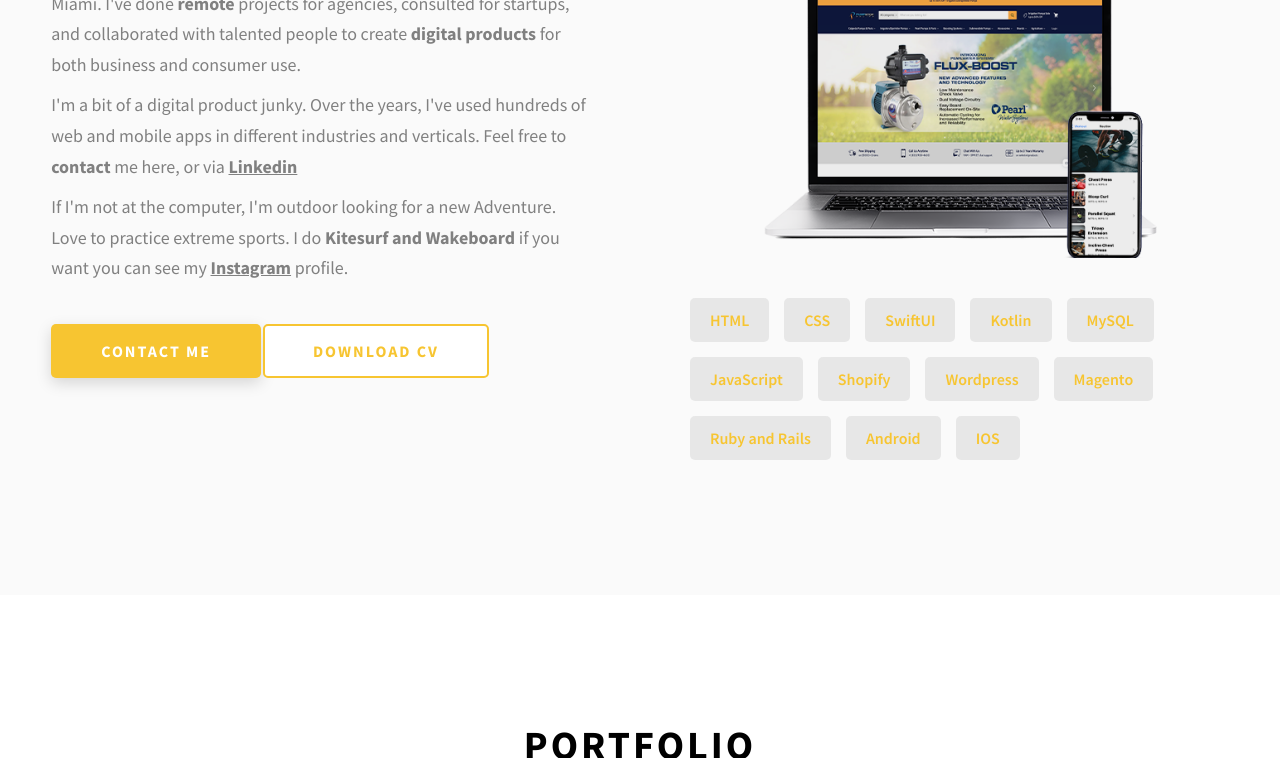
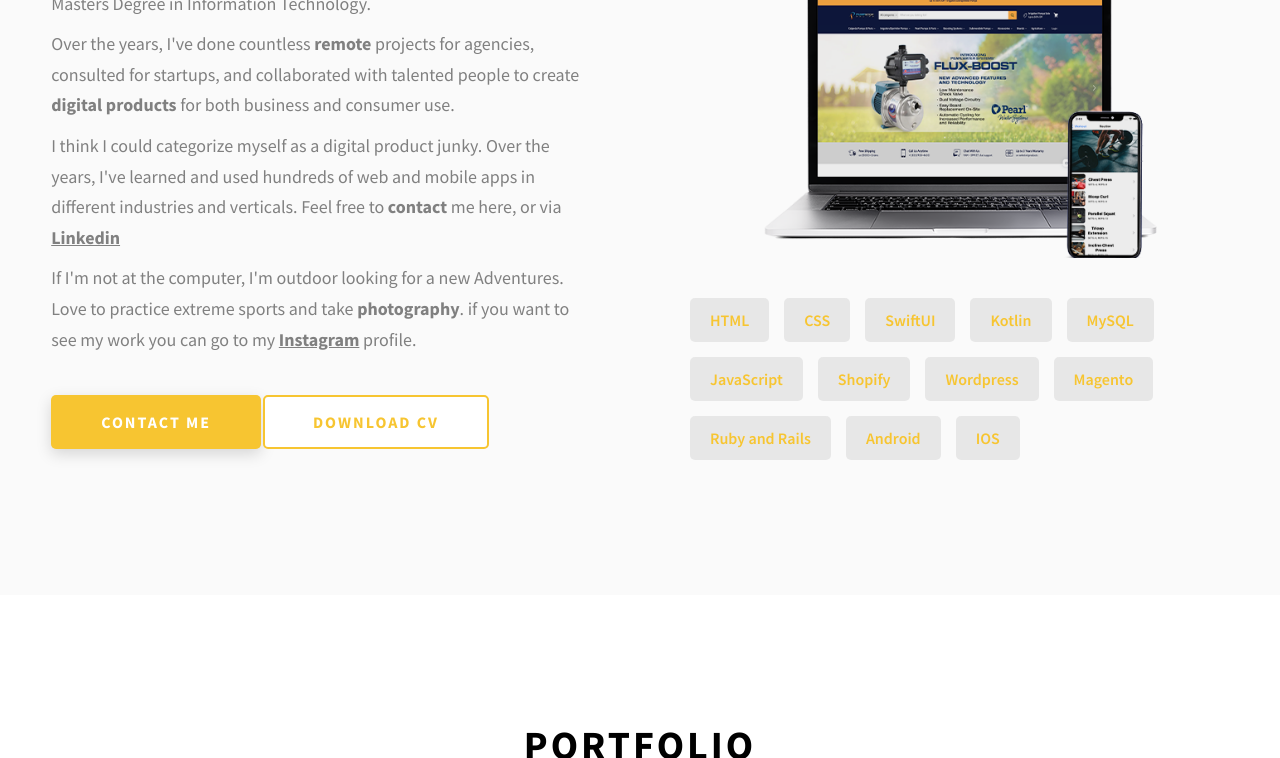
Before and after one commit to andres2392/website-agdev-portfolio, a plain HTML site: page index.html in a window 1280 px wide. Shown: the part 1283-2041 px from the top of the page. Drawn offline with Linux system fonts and the light colour scheme.

Commit message:
Index Modification and Contact Form
Index Modification and Contact Form

```diff
--- a/index.html
+++ b/index.html
@@ -8,6 +8,7 @@
     <meta name="description" content="Portfolio Template for Developer" />
 
     <link rel="stylesheet" href="css/style.css" />
+    <script src="https://www.google.com/recaptcha/api.js" async defer></script>
 
     <link rel="preconnect" href="https://fonts.googleapis.com" />
     <link rel="preconnect" href="https://fonts.gstatic.com" crossorigin />
@@ -162,24 +163,23 @@
             <h3 class="about__content-title">Get to know me!</h3>
             <div class="about__content-details">
               <p class="about__content-details-para">
-                Hey! It's
+                I'm
                 <strong>Andres Gonzalez</strong>
-                and I'm a <strong> Full-Stack Developer </strong> located in
-                Miami. I've done
+                a <strong> Full-Stack Developer </strong> located in
+                Miami. I have a Masters Degree in Information Technology.
+                </p>
+                <p class="about__content-details-para">Over the years, I've done countless
                 <strong> remote </strong>
-                projects for agencies, consulted for startups, and collaborated
-                with talented people to create
-                <strong>digital products </strong>
-                for both business and consumer use.
+                projects for agencies, consulted for startups, and collaborated with talented people to create
+                <strong>digital products </strong>for both business and consumer use.
               </p>
               <p class="about__content-details-para">
-                I'm a bit of a digital product junky. Over the years, I've used
-                hundreds of web and mobile apps in different industries and
-                verticals. Feel free to
+                I think I could categorize myself as a digital product junky. Over the years, I've learned and used hundreds
+                of web and mobile apps in different industries and verticals. Feel free to
                 <strong>contact</strong> me here, or via <a href="https://www.linkedin.com/in/andres-ignacio-gonzalez-rivas-a7098196/"><b style="text-decoration: underline;">Linkedin</b></a>
               </p>
-              <p class="about__content-details-para"> If I'm not at the computer, I'm outdoor looking for a new Adventure. Love to practice extreme sports.
-                I do <strong>Kitesurf and Wakeboard</strong> if you want you can see my
+              <p class="about__content-details-para"> If I'm not at the computer, I'm outdoor looking for a new Adventures. Love to practice extreme sports and
+                take <strong> photography</strong>. if you want to see my work you can go to my
                 <a href="#"><b style="text-decoration: underline;">Instagram</b></a>
                 profile.
               </p>
@@ -187,7 +187,9 @@
             <a href="./#contact" class="btn btn--med btn--theme dynamicBgClr"
               >Contact Me</a
             >
-            <a href="#" class="btn btn--med btn--theme-inv dynamicBgClr"
+            <a href="/assets/resume/andres-gonzalez.pdf"
+            class="btn btn--med btn--theme-inv dynamicBgClr"
+            target="_blank"
             >Download CV</a
           >
           </div>
@@ -317,7 +319,8 @@
           </span>
         </h2>
         <div class="contact__form-container">
-          <form action="#" class="contact__form">
+          <form action="https://formsubmit.co/aigonzalez.dev@gmail.com" method="POST"
+                class="contact__form">
             <div class="contact__form-field">
               <label class="contact__form-label" for="name">Name</label>
               <input
@@ -352,10 +355,22 @@
                 id="message"
               ></textarea>
             </div>
+            <!-- RECAPCHAT GOOGLE - BUSCAR COMO PONER
+            <div class="contact__form-field">
+              <div class="g-recaptcha" data-sitekey="6LfV5jsiAAAAAAY_1bQFzQGxb3glyb035wQG20el"></div>
+            </div>
+            -->
+            <!--  CHANGE DOMAIN-->
+            <input type="hidden" name="_next" value="http://127.0.0.1:5500/index.html">
+            <!-- RECAPCHAT FORMSUBMIT -->
+            <input type="hidden" name="_captcha" value="false">
+
             <button type="submit" class="btn btn--theme contact__btn">
               Submit
             </button>
           </form>
+          <div class="status">
+          </div>
         </div>
       </div>
     </section>
```
Also changed, not shown: 1 other file.
